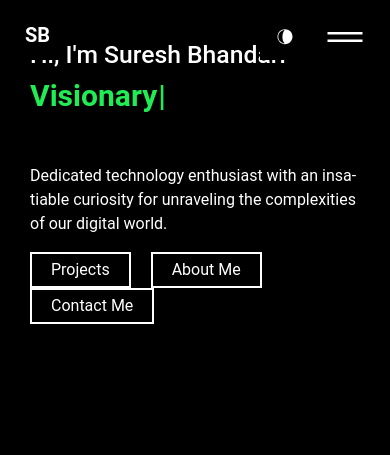
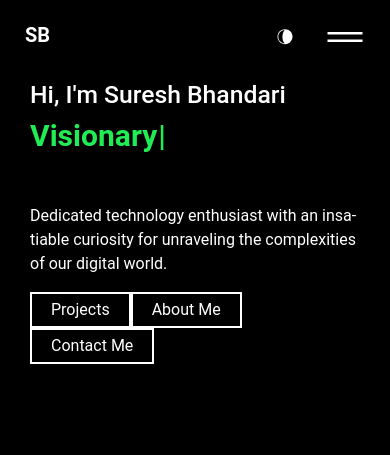
Before and after one commit to suresh-3x/portfolio, a React app: page / in a window 390 px wide. Built offline with nearby package versions, Linux system fonts and the light colour scheme; some packages are replaced by stand-ins of ours.

Commit message:
updated styling

```diff
--- a/src/app/App.css
+++ b/src/app/App.css
@@ -1,6 +1,6 @@
 @media only screen and (max-width: 991px) {
     .s_c {
-        padding-top: 40px;
+        padding-top: 80px;
     }
 }
 
--- a/src/header/style.css
+++ b/src/header/style.css
@@ -2,6 +2,7 @@
     top: 10px;
     padding-left: 10px;
     padding-right: 10px;
+    background: var(--primary-color);
 }
 
 .menu__button {
--- a/src/pages/home/style.css
+++ b/src/pages/home/style.css
@@ -107,7 +107,6 @@ section {
     transition: all 0.6s cubic-bezier(0.55, 0, 0.1, 1);
     cursor: pointer;
     border-radius: 0;
-    margin-right: 20px;
 }
 
 .ac_btn a {
```
Also changed, not shown: build/asset-manifest.json, build/index.html, 4 other files.
